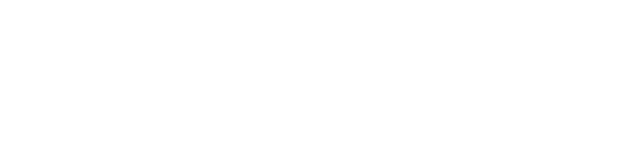
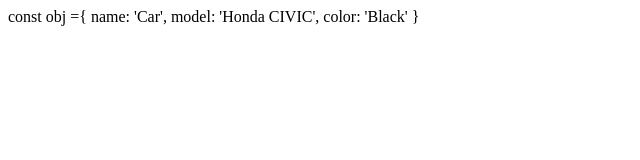
Before and after one commit to awaismadni97/Dropdown-_2nd_repo, a plain HTML site: page index.html in a window 1280 px wide. Shown: the whole page, without its empty margins (0-640 px from the left). Drawn offline with Linux system fonts and the light colour scheme.

Commit message:
Made an object obj

```diff
--- a/index.html
+++ b/index.html
@@ -6,6 +6,11 @@
     <title>Document</title>
 </head>
 <body>
+    const obj ={
+        name: 'Car',
+        model: 'Honda CIVIC',
+        color: 'Black'
+    }
 
 </body>
 </html>
```
